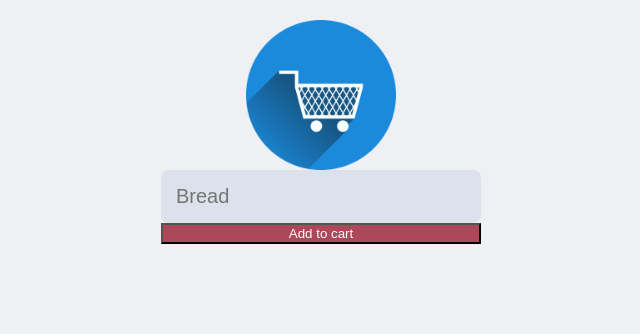
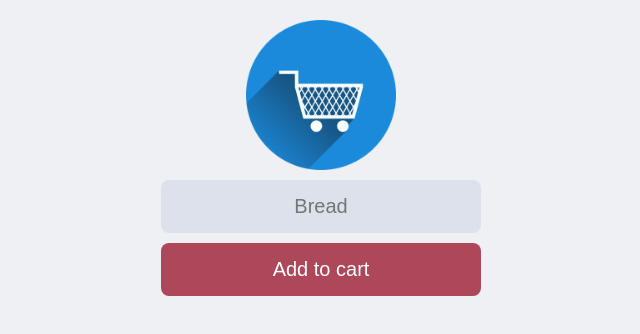
Before and after one commit to Devopuba/Appy, a plain HTML site: page index.html in a window 1280 px wide. Shown: the whole page, without its empty margins (319-959 px from the left). Drawn offline with Linux system fonts and the light colour scheme.

Commit message:
styling changes

```diff
--- a/index.html
+++ b/index.html
@@ -4,7 +4,7 @@
     <meta charset="UTF-8">
     <meta http-equiv="X-UA-Compatible" content="IE=edge">
     <meta name="viewport" content="width=device-width, initial-scale=1.0">
-    <title>Appy</title>
+    <title>Kapu</title>
     <link rel="stylesheet" href="main.css">
 </head>
 <body>
--- a/main.css
+++ b/main.css
@@ -23,10 +23,19 @@ input{
     padding: 15px;
     border-radius: 8px;
     font-size: 20px;
+    text-align: center;
+    font-family: Rubik, sans-serif;
+    margin: 10px 0;
 }
 
 button{
     color: #fdfdfd;
     background-color: #ac485a;
+    border: 0;
+    padding: 15px;
+    border-radius: 8px;
+    font-size: 20px;
+    text-align: center;
+    font-family: Rubik, sans-serif;
 
 }
```
